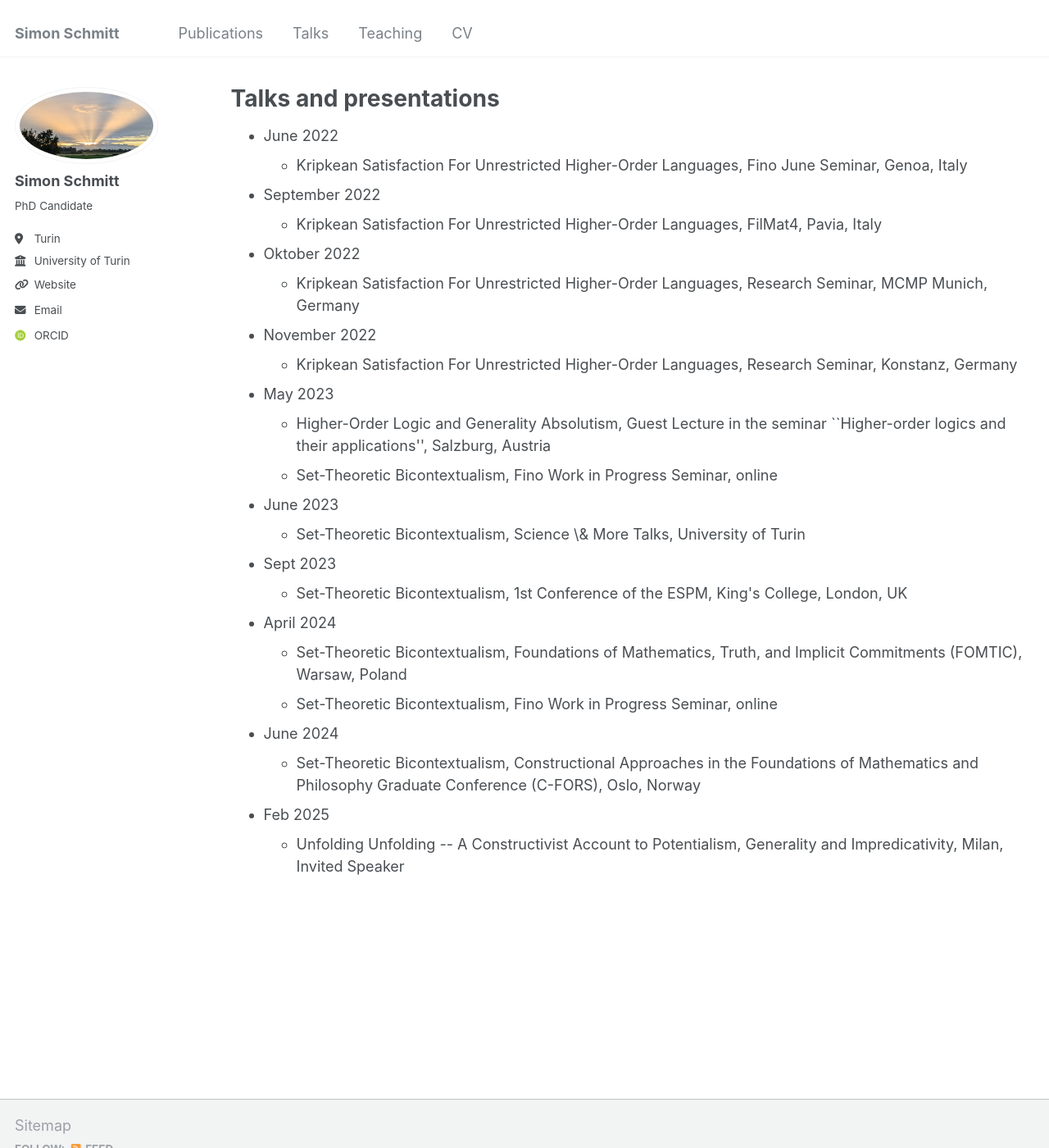
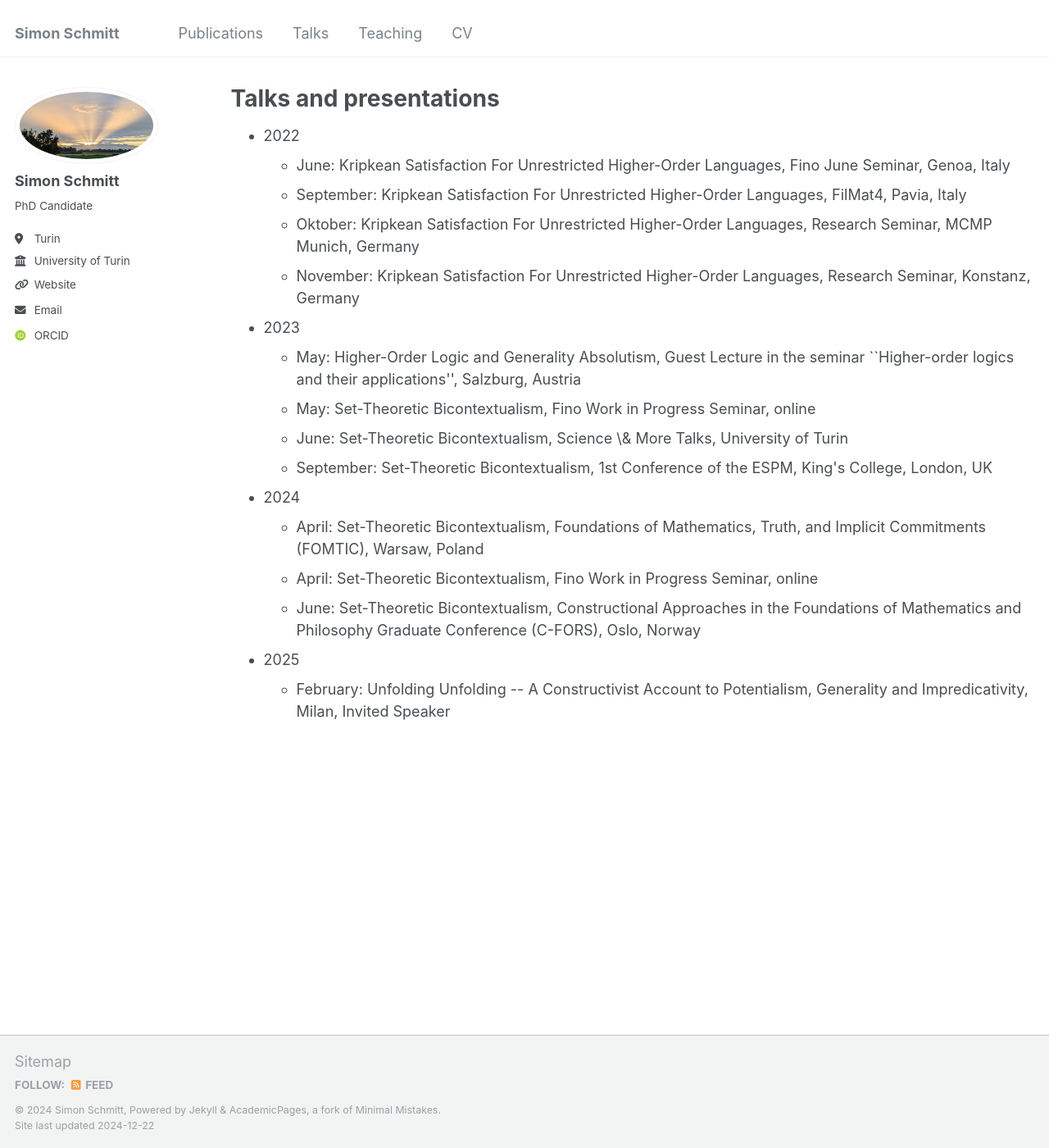
Before and after one commit to SimSchmitt/SimonSchmitt, a Jekyll site: the page built from _pages/talks.html, in a window 1280 px wide and 1400 px high. Shown: the whole window at 82% size. Built offline with Jekyll 4.4.1, drawn with Linux system fonts in a browser that asks for light colours; some web fonts are replaced.

Commit message:
talks.html

```diff
--- a/_pages/talks.html
+++ b/_pages/talks.html
@@ -5,26 +5,20 @@ permalink: /talks/
 author_profile: true
 ---
 <ul>
-<li>June 2022</li>
-    <ul><li>Kripkean Satisfaction For Unrestricted Higher-Order Languages, Fino June Seminar, Genoa, Italy</li></ul>
-<li>September 2022</li>
-    <ul><li>Kripkean Satisfaction For Unrestricted Higher-Order Languages, FilMat4, Pavia, Italy</li></ul>
-<li>Oktober 2022</li>
-    <ul><li>Kripkean Satisfaction For Unrestricted Higher-Order Languages, Research Seminar, MCMP Munich, Germany</ul></li>
-<li>November 2022</li>
-    <ul><li>Kripkean Satisfaction For Unrestricted Higher-Order Languages, Research Seminar, Konstanz, Germany</li></ul>
-<li>May 2023</li>
-    <ul><li>Higher-Order Logic and Generality Absolutism, Guest Lecture in the seminar ``Higher-order logics and their applications'', Salzburg, Austria</li></ul>
-    <ul><li>Set-Theoretic Bicontextualism, Fino Work in Progress Seminar, online</li></ul>
-<li>June 2023</li>
-    <ul><li>Set-Theoretic Bicontextualism, Science \& More Talks, University of Turin</li></ul>
-<li>Sept 2023</li>
-    <ul><li>Set-Theoretic Bicontextualism, 1st Conference of the ESPM, King's College, London, UK</li></ul>
-<li>April 2024</li>
-    <ul><li>Set-Theoretic Bicontextualism, Foundations of Mathematics, Truth, and Implicit Commitments (FOMTIC), Warsaw, Poland</li></ul>
-    <ul><li>Set-Theoretic Bicontextualism, Fino Work in Progress Seminar, online</li></ul>
-<li>June 2024</li>
-    <ul><li>Set-Theoretic Bicontextualism, Constructional Approaches in the Foundations of Mathematics and Philosophy Graduate Conference (C-FORS), Oslo, Norway</li></ul>
-<li>Feb 2025</li>
-    <ul><li>Unfolding Unfolding -- A Constructivist Account to Potentialism, Generality and Impredicativity, Milan, Invited Speaker</li></ul>
+<li>2022</li>
+    <ul><li>June: Kripkean Satisfaction For Unrestricted Higher-Order Languages, Fino June Seminar, Genoa, Italy</li></ul>
+    <ul><li>September: Kripkean Satisfaction For Unrestricted Higher-Order Languages, FilMat4, Pavia, Italy</li></ul>
+    <ul><li>Oktober: Kripkean Satisfaction For Unrestricted Higher-Order Languages, Research Seminar, MCMP Munich, Germany</ul></li>
+    <ul><li>November: Kripkean Satisfaction For Unrestricted Higher-Order Languages, Research Seminar, Konstanz, Germany</li></ul>
+<li>2023</li>
+    <ul><li>May: Higher-Order Logic and Generality Absolutism, Guest Lecture in the seminar ``Higher-order logics and their applications'', Salzburg, Austria</li></ul>
+    <ul><li>May: Set-Theoretic Bicontextualism, Fino Work in Progress Seminar, online</li></ul>
+    <ul><li>June: Set-Theoretic Bicontextualism, Science \& More Talks, University of Turin</li></ul>
+    <ul><li>September: Set-Theoretic Bicontextualism, 1st Conference of the ESPM, King's College, London, UK</li></ul>
+<li>2024</li>
+    <ul><li>April: Set-Theoretic Bicontextualism, Foundations of Mathematics, Truth, and Implicit Commitments (FOMTIC), Warsaw, Poland</li></ul>
+    <ul><li>April: Set-Theoretic Bicontextualism, Fino Work in Progress Seminar, online</li></ul>
+    <ul><li>June: Set-Theoretic Bicontextualism, Constructional Approaches in the Foundations of Mathematics and Philosophy Graduate Conference (C-FORS), Oslo, Norway</li></ul>
+<li>2025</li>
+    <ul><li>February: Unfolding Unfolding -- A Constructivist Account to Potentialism, Generality and Impredicativity, Milan, Invited Speaker</li></ul>
 </ul>
```
